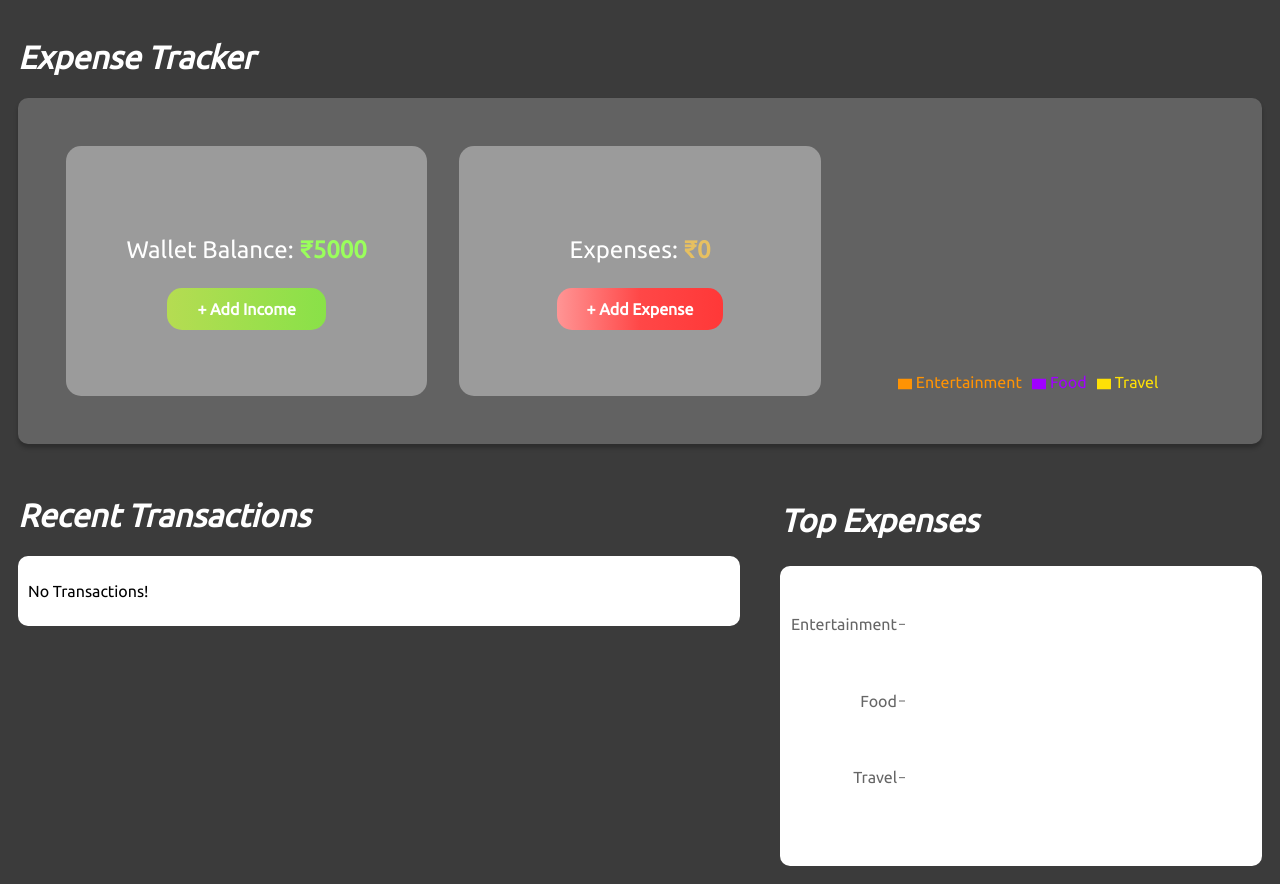
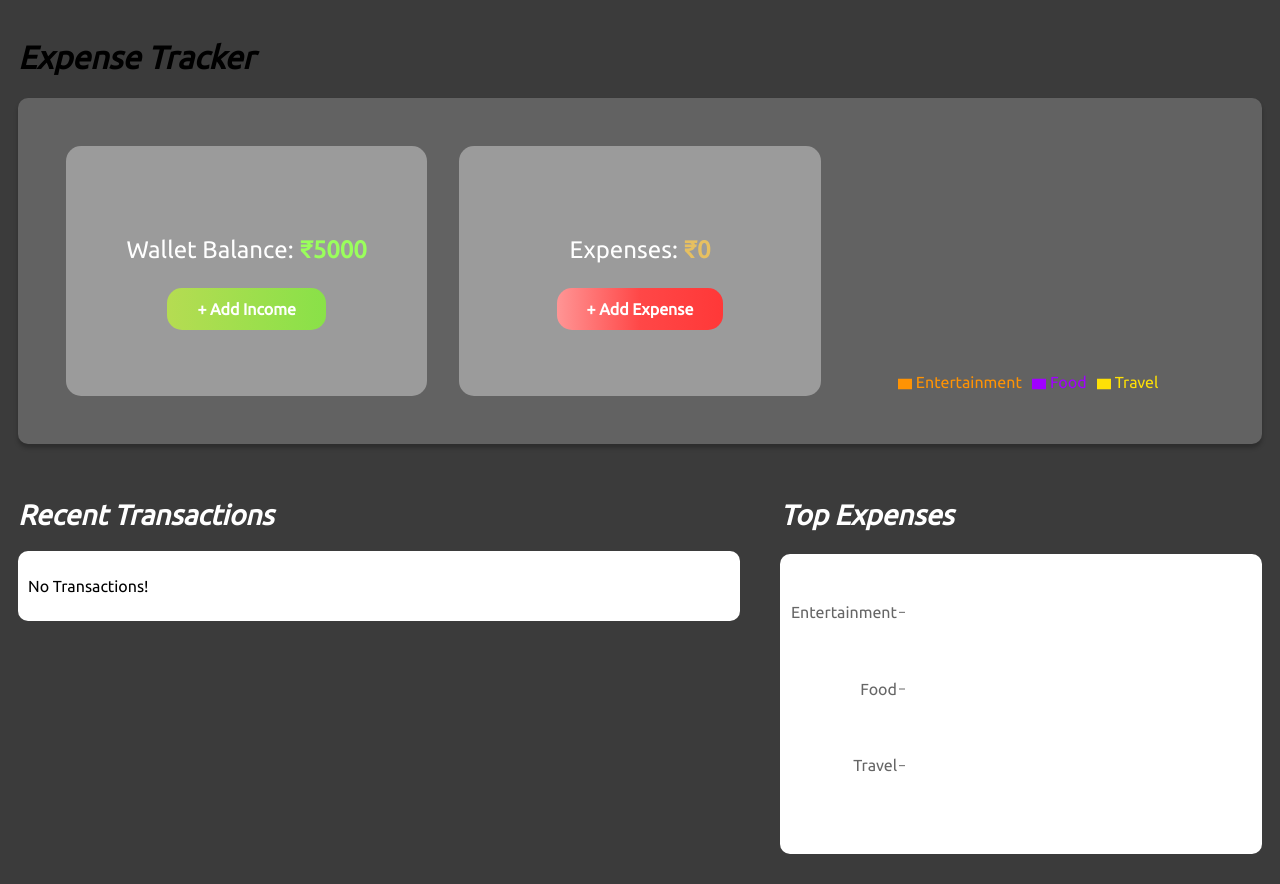
Before and after one commit to Saiganesh-31/XExpenseTracker, a React (Vite) app: page / in a window 1280 px wide. Built offline with nearby package versions, Linux system fonts and the light colour scheme.

Commit message:
Checking the test cases.

```diff
--- a/src/App.css
+++ b/src/App.css
@@ -7,7 +7,7 @@ body {
   font-family: "ubuntu", sans-serif;
 }
 
-div h1 {
+div h2 {
   color: white;
 }
 
--- a/src/components/Home/Home.css
+++ b/src/components/Home/Home.css
@@ -7,7 +7,7 @@ body {
   font-family: "ubuntu", sans-serif;
 }
 
-div h1 {
+div h2 {
   color: white;
 }
 
@@ -33,6 +33,15 @@ div h1 {
   width: 60%;
 }
 
+.transactionSection h2{
+    color: white;
+    margin-bottom: 20px;
+    font-family: "ubuntu", sans-serif;
+    font-weight: 700;
+    font-style: italic;
+    font-size: 28px;
+}
+
 .chartSection {
   width: 40%;
 }
--- a/src/components/Home/Home.jsx
+++ b/src/components/Home/Home.jsx
@@ -142,7 +142,7 @@ useEffect(() => {
       <div className="dashBoardLayout">
       {expenseList.length <= 0 ? (
         <div className="transactionSection">
-            <h1>Recent Transactions</h1>
+            <h2>Recent Transactions</h2>
             <div className="paginationWrapper"
                   style={{
                     justifyContent: "flex-start",
@@ -158,7 +158,7 @@ useEffect(() => {
         </div>
       ) : (
         <div className="transactionSection">
-          <h1>Recent Transactions</h1>
+          <h2>Recent Transactions</h2>
           <div style={{
             background: "#ffffff",
             borderRadius: "10px",
@@ -183,7 +183,7 @@ useEffect(() => {
         <h2 style={{
           fontFamily: "ubuntu",
           color: "white",
-          fontSize: "2rem",
+          fontSize: "28px",
           fontWeight: "700",
           fontStyle: "italic"
         }}>Top Expenses</h2>
```
